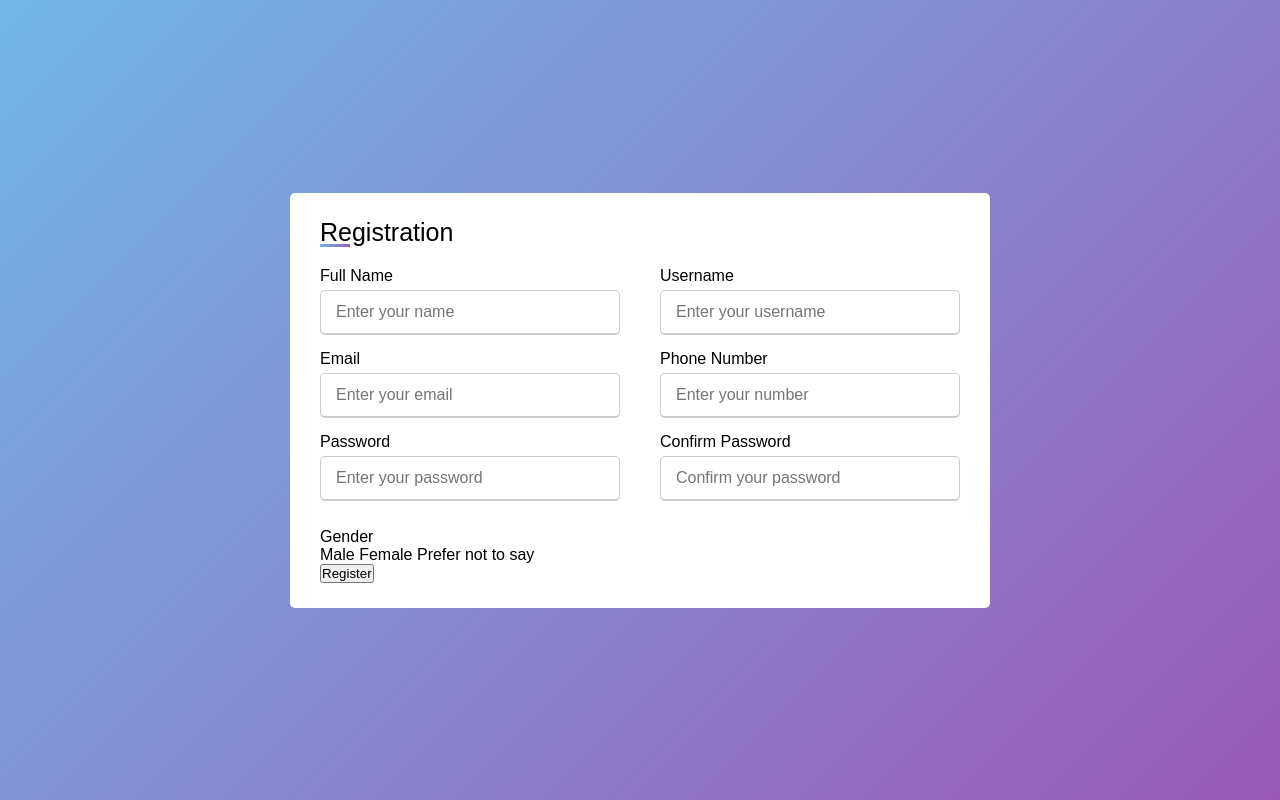
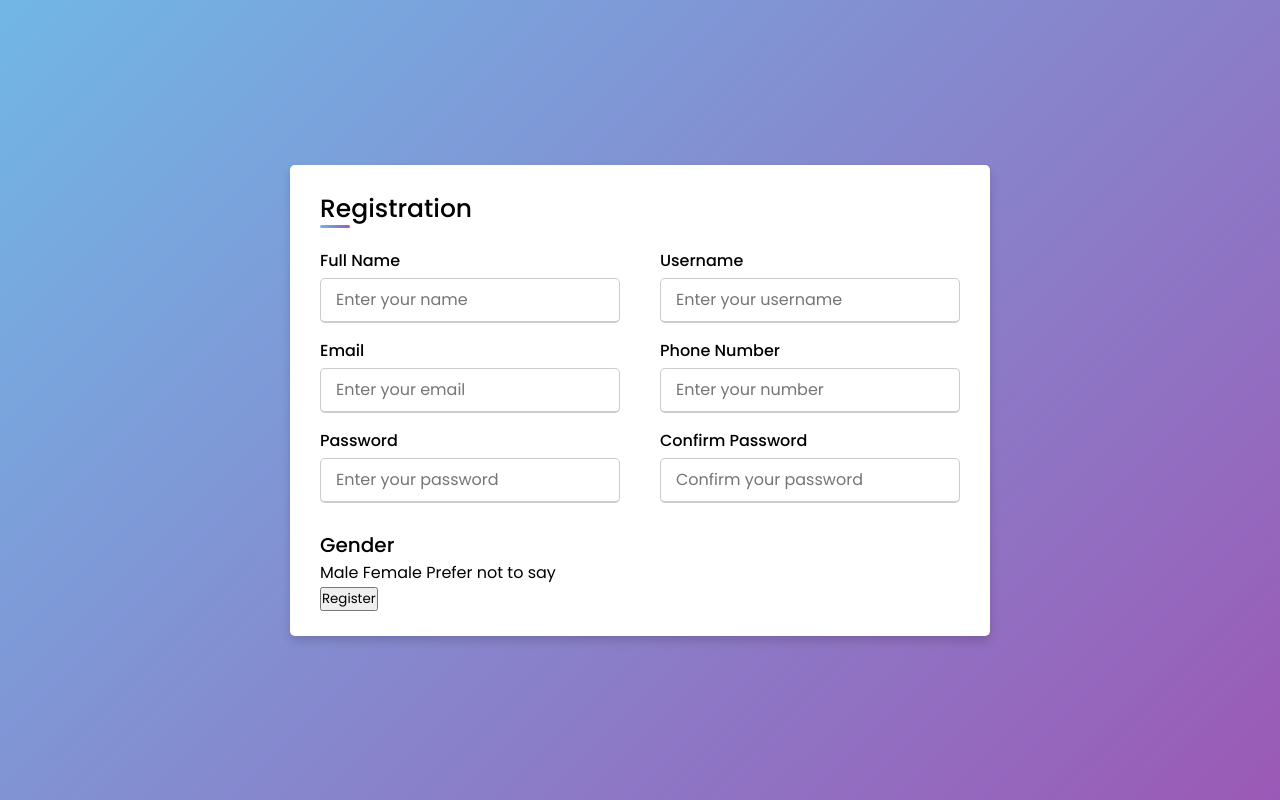
Before and after one commit to zishvn1/TP-20-02-2023, a PHP site: page /costumerlogin.html in a window 1280 px wide. Run offline with PHP 8.4, Linux system fonts and the light colour scheme.

Commit message:
Update style.css

```diff
--- a/style.css
+++ b/style.css
@@ -1,3 +1,5 @@
+@import url('https://fonts.googleapis.com/css2?family=Poppins:wght@200;300;400;500;600;700&display=swap');
+
 *{
     margin: 0;
     padding: 0;
@@ -20,6 +22,7 @@ body{
     background: #fff;
     padding: 25px 30px;
     border-radius: 5px;
+    box-shadow: 0 5px 10px rgba(0,0,0,0.15);
 }
 
 .container .title{
@@ -29,12 +32,13 @@ body{
 }
 
 .container .title::before{
-    content: '';
+    content: "";
     position: absolute;
     left: 0;
     bottom: 0;
     height: 3px;
     width: 30px;
+    border-radius: 5px;
     background: linear-gradient(135deg, #71b7e6, #9b59b6);
 }
 
@@ -50,7 +54,7 @@ form .user-details .input-box{
     width: calc(100% / 2 - 20px);
 }
 
-.user-details .input-box .details{
+form .input-box span.details{
     display: block;
     font-weight: 500;
     margin-bottom: 5px;
@@ -72,3 +76,8 @@ form .user-details .input-box{
 .user-details .input-box input:valid{
     border-color: #9b59b6;
 }
+
+form .gender-details .gender-title{
+    font-size: 20px;
+    font-weight: 500;
+}
```
